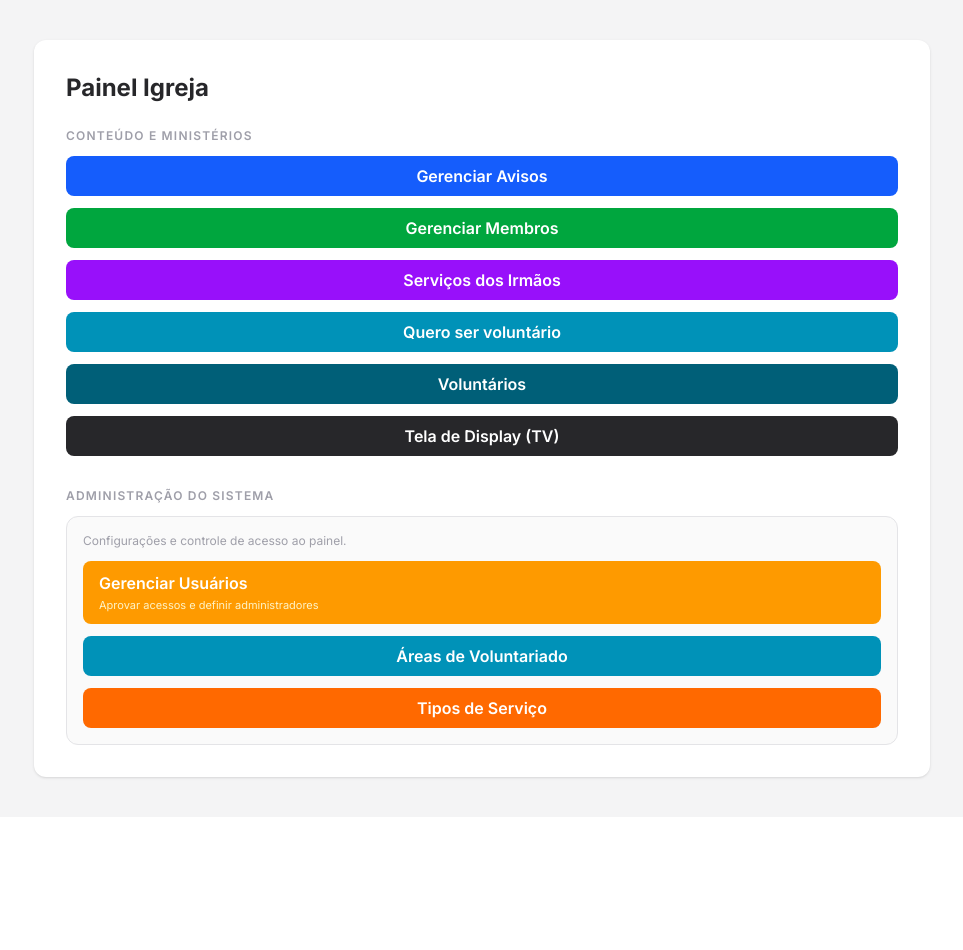
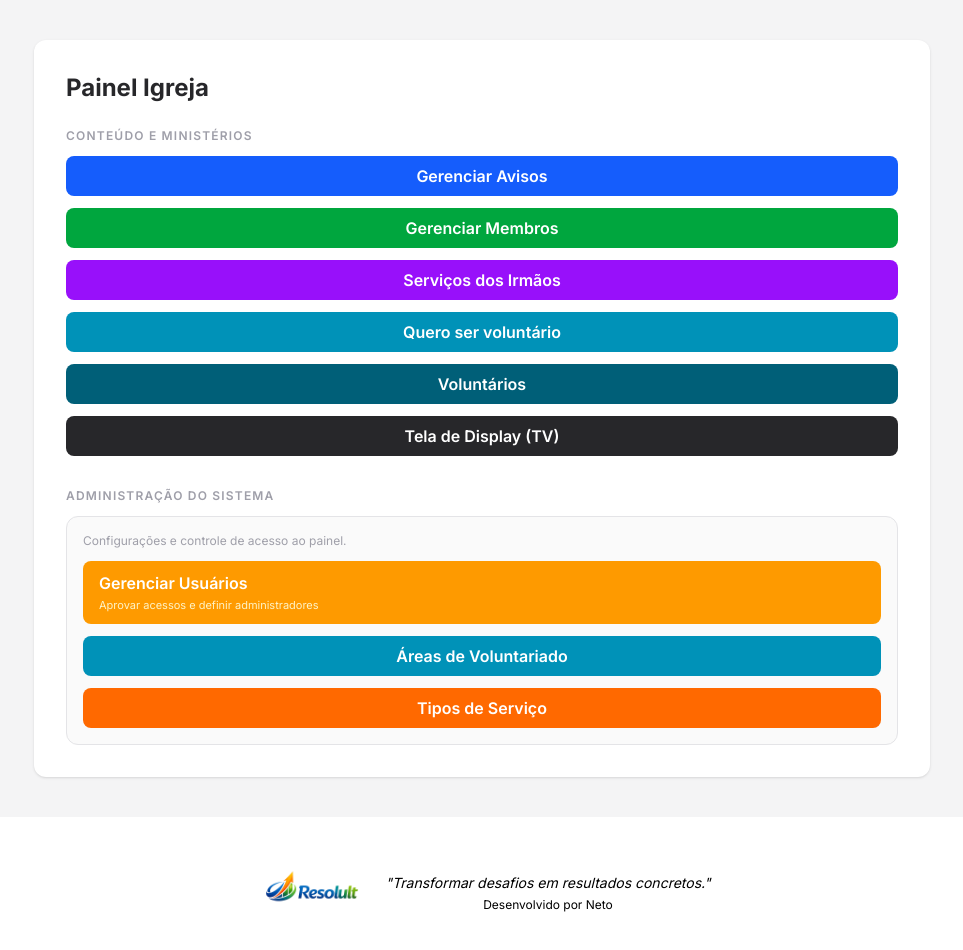
Before and after one commit to JNeto0912/Painel-Igreja, a Next.js app: page / in a window 1280 px wide. Shown: the top 950 px of the page, without its empty margins (158-1121 px from the left). Before the commit the page ends 817 px from the top, so only its background shows below. Built offline with nearby package versions, Linux system fonts and the light colour scheme.

Commit message:
Adiciona logotipo e frase no rodapé

```diff
--- a/src/app/layout.tsx
+++ b/src/app/layout.tsx
@@ -1,18 +1,13 @@
 // src/app/layout.tsx
-
-// Importa o arquivo CSS global (onde o Tailwind é configurado)
-import './globals.css'; // Certifique-se de que o caminho está correto!
-
-// Importa uma fonte do Google Fonts (ex: Inter)
-// Se você não quiser usar uma fonte específica, pode remover esta importação e o className no <html>
+import './globals.css';
 import { Inter } from 'next/font/google';
+import Image from 'next/image';
 
 const inter = Inter({
-  subsets: ['latin'], // Define os subconjuntos de caracteres da fonte
-  display: 'swap',    // Garante que a fonte seja exibida corretamente
+  subsets: ['latin'],
+  display: 'swap',
 });
 
-// Metadados da aplicação (opcional, mas recomendado para SEO)
 export const metadata = {
   title: 'Painel da Igreja',
   description: 'Sistema de gerenciamento para a igreja',
@@ -24,14 +19,32 @@ export default function RootLayout({
   children: React.ReactNode;
 }) {
   return (
-    // O <html> deve ter a propriedade lang e, opcionalmente, o className da fonte
     <html lang="pt-BR" className={inter.className}>
-      <body>
-        {/*
-          O 'children' representa o conteúdo das suas páginas e layouts aninhados.
-          Ele será renderizado dentro do <body>.
-        */}
-        {children}
+      <body className="min-h-screen flex flex-col">
+        {/* Conteúdo principal */}
+        <main className="flex-1">
+          {children}
+        </main>
+
+        {/* "Rodapé" com logo + frase, tudo embaixo e lado a lado */}
+        <footer className="w-full flex flex-col items-center justify-center gap-2 py-4">
+          <div className="flex items-center gap-3">
+            <Image
+              src="/uploads/resolult.png"   // seu logo em public/uploads
+              alt="Logotipo do Projeto"
+              width={120}               // ajuste o tamanho como quiser
+              height={120}
+            />
+            <div className="flex flex-col">
+              <span className="italic text-sm text-center">
+                "Transformar desafios em resultados concretos."
+              </span>
+              <span className="text-xs text-center mt-1">
+                Desenvolvido por Neto
+              </span>
+            </div>
+          </div>
+        </footer>
       </body>
     </html>
   );
```
Also changed, not shown: public/uploads/resolult.png, public/uploads/resolult1.png (added).
